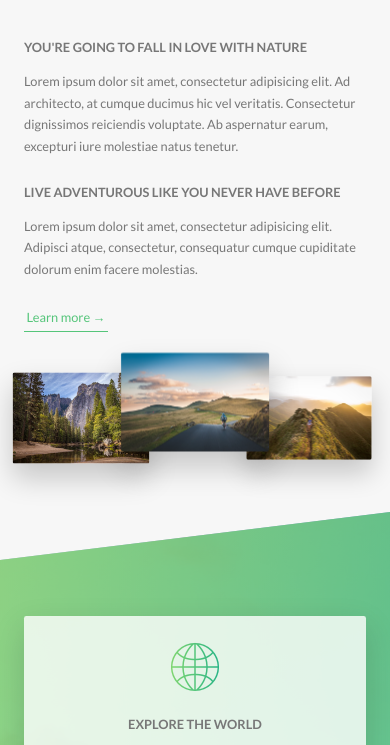
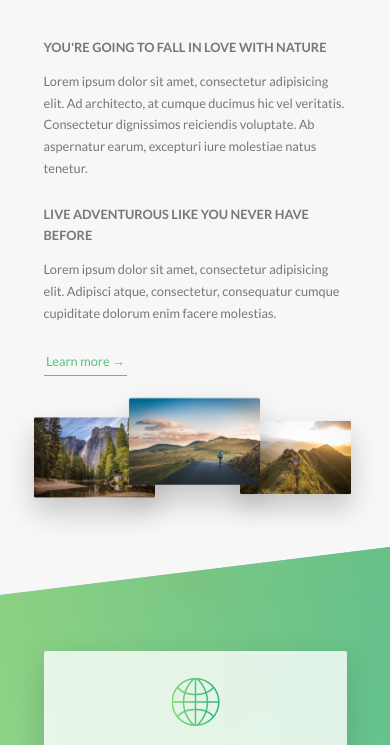
Before and after one commit to rafahuelin/natour-advanced-css-and-sass, a website: page index.html in a window 390 px wide. Shown: the part 864-1609 px from the top of the page. Drawn offline with Linux system fonts and the light colour scheme.

Commit message:
Write media queries for tours, stories and booking sections

```diff
--- a/sass/components/_card.scss
+++ b/sass/components/_card.scss
@@ -148,4 +148,50 @@
         font-size: 6rem;
         font-weight: 100;
     }
+
+    @include respond(tab-port) {
+        // FUNCTIONALITY
+        height: auto;
+        border-radius: 3px;
+        background-color: $color-white;
+        box-shadow: 0 1.5rem  4rem rgba($color-black, .15);
+
+        &__side {
+            height: auto;
+            position: relative;
+            box-shadow: none;
+
+            &--back {
+                transform: rotateY(0);
+                clip-path: polygon(0 15%, 100% 0, 100% 100%, 0 100%);
+
+            }
+        }
+
+        &:hover &__side--front{
+            transform: rotateY(0);
+        }
+
+        &__details {
+            padding: 3rem 1rem;
+        }
+
+        // BACK SIDE STYLING
+        &__cta {
+            position: relative;
+            top: 0;
+            left: 0;
+            transform: translate(0);
+            width: 100%;
+            padding: 7rem 4rem 4rem 4rem;
+        }
+
+        &__price-box {
+            margin-bottom: 3rem;
+        }
+
+        &__price-value {
+            font-size: 4rem;
+        }
+    }
 }
--- a/sass/components/_form.scss
+++ b/sass/components/_form.scss
@@ -14,6 +14,10 @@
         width: 90%;
         display: block;
         transition: all .3s;
+
+        @include respond(tab-port) {
+            width: 100%;
+        }
 
         &:focus {
             outline: none;
@@ -48,6 +52,11 @@
     &__radio-group {
         width: 49%;
         display: inline-block;
+
+        @include respond(tab-port) {
+            width: 100%;
+            margin-bottom: 1.5rem;
+        }
     }
 
     &__radio-input {
--- a/sass/components/_story.scss
+++ b/sass/components/_story.scss
@@ -4,9 +4,20 @@
     box-shadow: 0 3rem 6rem  rgba($color-black, .1);
     background-color: rgba($color-white, .6);
     border-radius: 3px;
-    padding: 9rem;
+    padding: 6rem;
+    padding-left: 9rem;
     font-size: $default-font-size;
     transform: skewX(-12deg);
+
+    @include respond(tab-port) {
+        width: 100%;
+        padding: 4rem;
+        padding-left: 7rem;
+    }
+
+    @include respond(phone) {
+        transform: skewX(0);
+    }
 
     &__shape {
         width: 15rem;
@@ -18,6 +29,10 @@
         clip-path: circle(50% at 50% 50%);
         transform: translateX(-3rem) skewX(12deg);
         position: relative;
+
+        @include respond(phone) {
+            transform: translateX(-3rem) skewX(0);
+        }
     }
 
     &__img {
@@ -29,6 +44,10 @@
 
     &__text {
         transform: skewX(12deg);
+
+        @include respond(phone) {
+            transform: skewX(0);
+        }
     }
 
     &__caption {
--- a/sass/layout/_grid.scss
+++ b/sass/layout/_grid.scss
@@ -11,7 +11,7 @@
     }
 
     @include respond(tab-port) {
-        max-width: 50rem;
+        max-width: 90%;
         padding: 0 3rem;
     }
 
--- a/sass/pages/_home.scss
+++ b/sass/pages/_home.scss
@@ -67,10 +67,31 @@
     border-radius: 3px;
     box-shadow: 0 1.5rem 4rem rgba($color-black, .2);
 
-    height: 50rem;
+    @include respond(tab-land) {
+        background-image: linear-gradient(105deg,
+                rgba($color-white, .9) 0%,
+                rgba($color-white, .9) 65%,
+                transparent 65%),
+        url(../img/nat-10.jpg);
+    }
+
+    @include respond(tab-port) {
+        background-image: linear-gradient(to right,
+                rgba($color-white, .9) 0%,
+                rgba($color-white, .9) 100%),
+        url(../img/nat-10.jpg);
+    }
 
     &__form {
         width: 50%;
         padding: 6rem;
+
+        @include respond(tab-land) {
+            width: 65%;
+        }
+
+        @include respond(tab-port) {
+            width: 100%;
+        }
     }
 }
```
Also changed, not shown: css/style.css.
